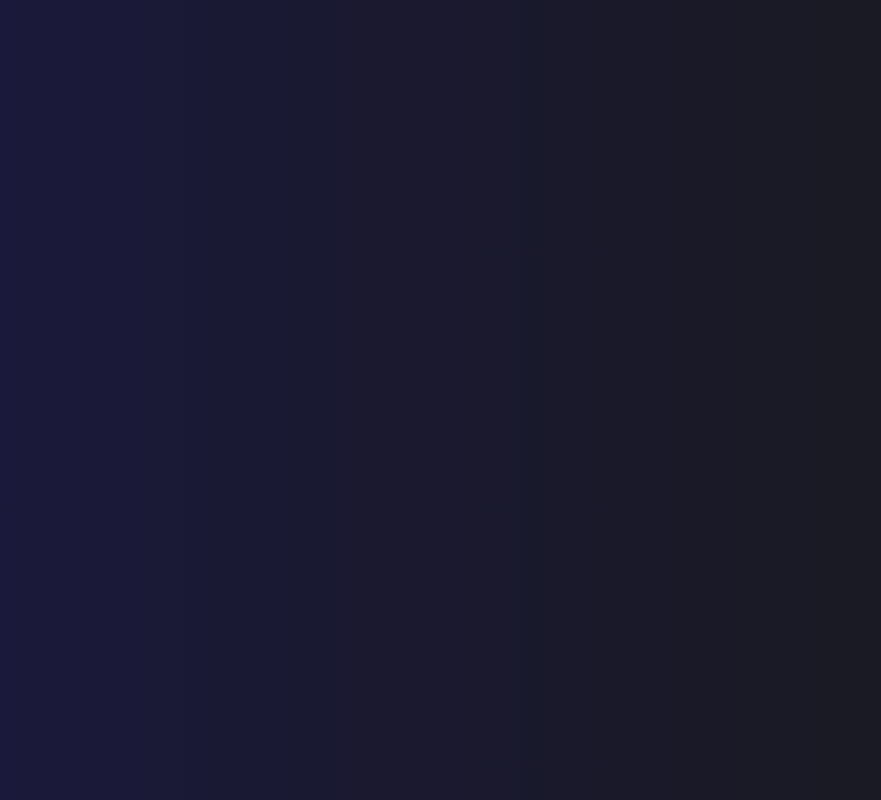
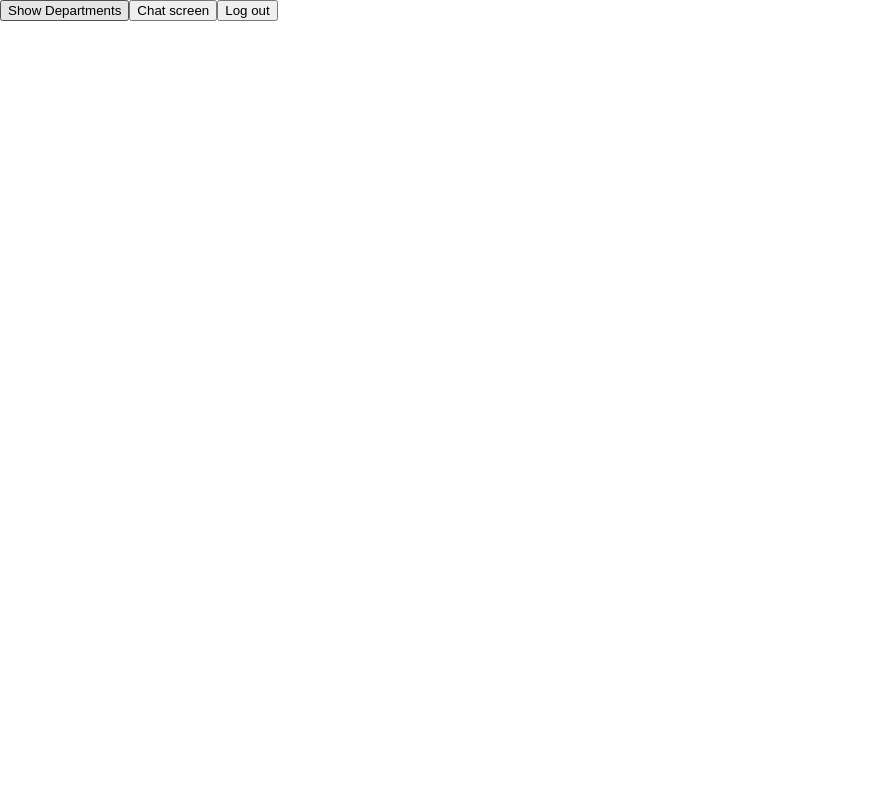
Before and after one commit to hurlaniyhi/Check-D-Deck-Homes-HR-App, a React (Create React App) app: page /admin in a window 1280 px wide. Shown: the whole page, without its empty margins (0-881 px from the left). Built offline with nearby package versions, Linux system fonts and the light colour scheme.

Commit message:
make it better

```diff
--- a/sass/main.scss
+++ b/sass/main.scss
@@ -24,6 +24,7 @@
 html {
     font-size: 62.5%;
     height: 100%;
+    min-height: 100%;
 
     @include respond(tab-port) {
       font-size: 50%; // 1rem = 8px, 8/16 * 100 = 50%
@@ -32,6 +33,20 @@ html {
     @include respond(phone) {
       font-size: 45%; // 1rem = 8px, 8/16 * 100 = 50%
     }
+}
+
+body{
+  box-sizing: border-box;
+  padding: 0;
+  margin: 0;
+  height: 100%;
+  min-height: 100%;
+  // background: linear-gradient(
+  //   to right,
+  //   rgba(2, 0, 37, .9),
+  //   rgba(0, 1, 0, 0.9)
+  // );
+
 }
 
 // ANIMATIONS
@@ -184,17 +199,7 @@ html {
 
 
 
-body{
-    box-sizing: border-box;
-    padding: 0;
-    margin: 0;
-    background: linear-gradient(
-      to right,
-      rgba(2, 0, 37, .9),
-      rgba(0, 1, 0, 0.9)
-    );
 
-}
 
 #container{
     background-image: linear-gradient(
@@ -275,7 +280,9 @@ body{
     box-shadow: 0 2rem 2rem rgba(#000, 0.4);
     animation: moveInBottom 1s ease-out 0.7s;
     animation-fill-mode: backwards;
+    cursor: pointer;
     transition: all 0.5s;
+
 
     &:hover, &:active, &:focus {
         background-image: linear-gradient(to right, rgba(#00039B, .4), rgba(#00039B, .8));
@@ -423,6 +430,7 @@ body{
     position: relative;
     transition: all 0.5s;
     margin-top: 5rem;
+    cursor: pointer;
 
     &:hover, &:active, &:focus{
         background-image: linear-gradient(to right, rgba(#00039B, 1), rgba(#00039B, .7));
--- a/src/App.js
+++ b/src/App.js
@@ -2,16 +2,18 @@ import React from 'react'
 import { BrowserRouter as Router, Route, Switch} from 'react-router-dom'
 import Home from './components/Homepage'
 import Login from './components/Login'
+import AdminDashboard from './components/AdminDashboard'
+import Chat from './components/Chat'
 
 function App() {
   return (
     <Router>
-        <div>
           <Switch>
           <Route path="/" exact component={Home}></Route>
-          <Route path="/login" exact component={Login}></Route>
+          <Route path="/login" component={Login}></Route>
+          <Route path="/admin" component={AdminDashboard}></Route>
+          <Route path="/chat" component={Chat}></Route>
           </Switch>
-        </div>
       </Router>
   )
 }
--- /dev/null
+++ b/src/components/AdminDashboard.js
@@ -0,0 +1,35 @@
+import React from 'react'
+import { BrowserRouter as Router, Route, Switch, NavLink} from 'react-router-dom'
+import {useHistory} from 'react-router-dom'
+import Department from './Departments'
+import Chat from './Chat'
+
+const AdminDashboard = () => {
+
+    const history = useHistory()
+
+    function logOut(){
+        history.push("/")
+    }
+    document.body.style.background = '#fff'
+
+    return(
+
+        <Router>
+            <div>
+            <NavLink exact to ="/admin/dept"><button>Show Departments</button></NavLink>
+            <NavLink exact to ="/admin/chat"><button>Chat screen</button></NavLink>
+                <button onClick={()=>logOut()}>Log out</button>
+            </div>
+            <div>
+            <Switch>
+            <Route path="/admin/dept" component={Department}></Route>
+            <Route path="/admin/chat" component={Chat}></Route>
+            </Switch>
+            </div>
+        </Router>
+
+    )
+}
+
+export default AdminDashboard
--- /dev/null
+++ b/src/components/Chat.js
@@ -0,0 +1,13 @@
+import React from 'react'
+
+
+const Chat = () => {
+    return(
+        <div>
+            <p>Welcome To Chat Screen</p>
+
+        </div>
+    )
+}
+
+export default Chat
--- /dev/null
+++ b/src/components/Departments.js
@@ -0,0 +1,15 @@
+import React from 'react'
+
+
+const Department = () => {
+    return(
+        <div>
+            <p>HR Department</p>
+            <p>HR Department</p>
+            <p>HR Department</p>
+            <p>HR Department</p>
+        </div>
+    )
+}
+
+export default Department
--- a/src/components/Login.js
+++ b/src/components/Login.js
@@ -10,7 +10,7 @@ const Login = () => {
 
     function signIn(){
         alert("you will be signed in wooooo!")
-        history.push("/")
+        history.push("/admin")
     }
 
     function changeColor(id){
@@ -22,6 +22,7 @@ const Login = () => {
     }
 
     var title = localStorage.getItem("info")
+    document.body.style.background = "linear-gradient(to right, rgba(2, 0, 37, .9), rgba(0, 1, 0, 0.9))"
 
     return(
         <div id="login-container">
--- a/src/styles/style.css
+++ b/src/styles/style.css
@@ -1,12 +1,20 @@
 html {
   font-size: 62.5%;
-  height: 100%; }
+  height: 100%;
+  min-height: 100%; }
   @media (max-width: 56.25em) {
     html {
       font-size: 50%; } }
   @media (max-width: 37.5em) {
     html {
       font-size: 45%; } }
+
+body {
+  box-sizing: border-box;
+  padding: 0;
+  margin: 0;
+  height: 100%;
+  min-height: 100%; }
 
 @keyframes moveInBottom {
   0% {
@@ -89,12 +97,6 @@ html {
     opacity: 1;
     color: purple; } }
 
-body {
-  box-sizing: border-box;
-  padding: 0;
-  margin: 0;
-  background: linear-gradient(to right, rgba(2, 0, 37, 0.9), rgba(0, 1, 0, 0.9)); }
-
 #container {
   background-image: linear-gradient(to right, rgba(2, 0, 37, 0.9), rgba(0, 1, 0, 0.9)), url("../assets/backImage.jpeg");
   background-size: cover;
@@ -159,6 +161,7 @@ body {
   box-shadow: 0 2rem 2rem rgba(0, 0, 0, 0.4);
   animation: moveInBottom 1s ease-out 0.7s;
   animation-fill-mode: backwards;
+  cursor: pointer;
   transition: all 0.5s; }
   .nav1:hover, .nav1:active, .nav1:focus {
     background-image: linear-gradient(to right, rgba(0, 3, 155, 0.4), rgba(0, 3, 155, 0.8)); }
@@ -267,7 +270,8 @@ body {
   font-weight: 500;
   position: relative;
   transition: all 0.5s;
-  margin-top: 5rem; }
+  margin-top: 5rem;
+  cursor: pointer; }
   .login-button:hover, .login-button:active, .login-button:focus {
     background-image: linear-gradient(to right, #00039b, rgba(0, 3, 155, 0.7)); }
 
```
